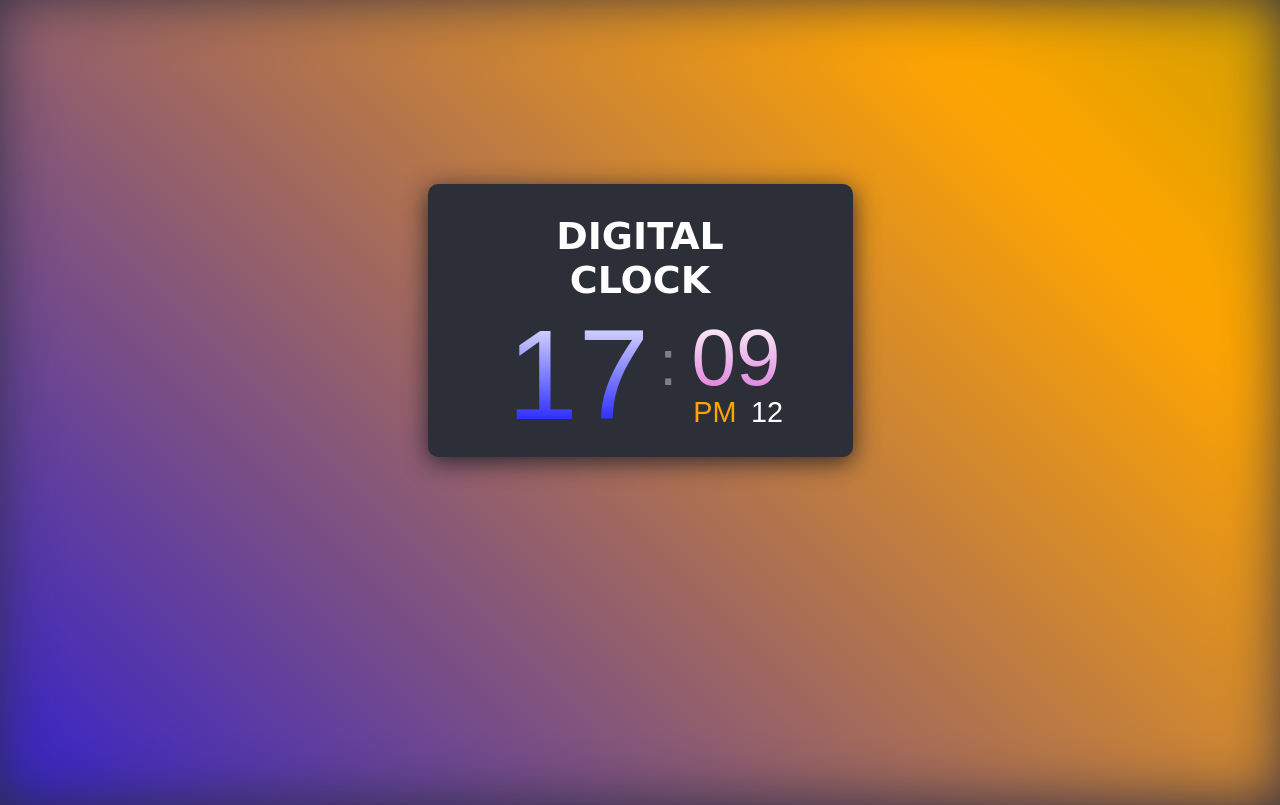
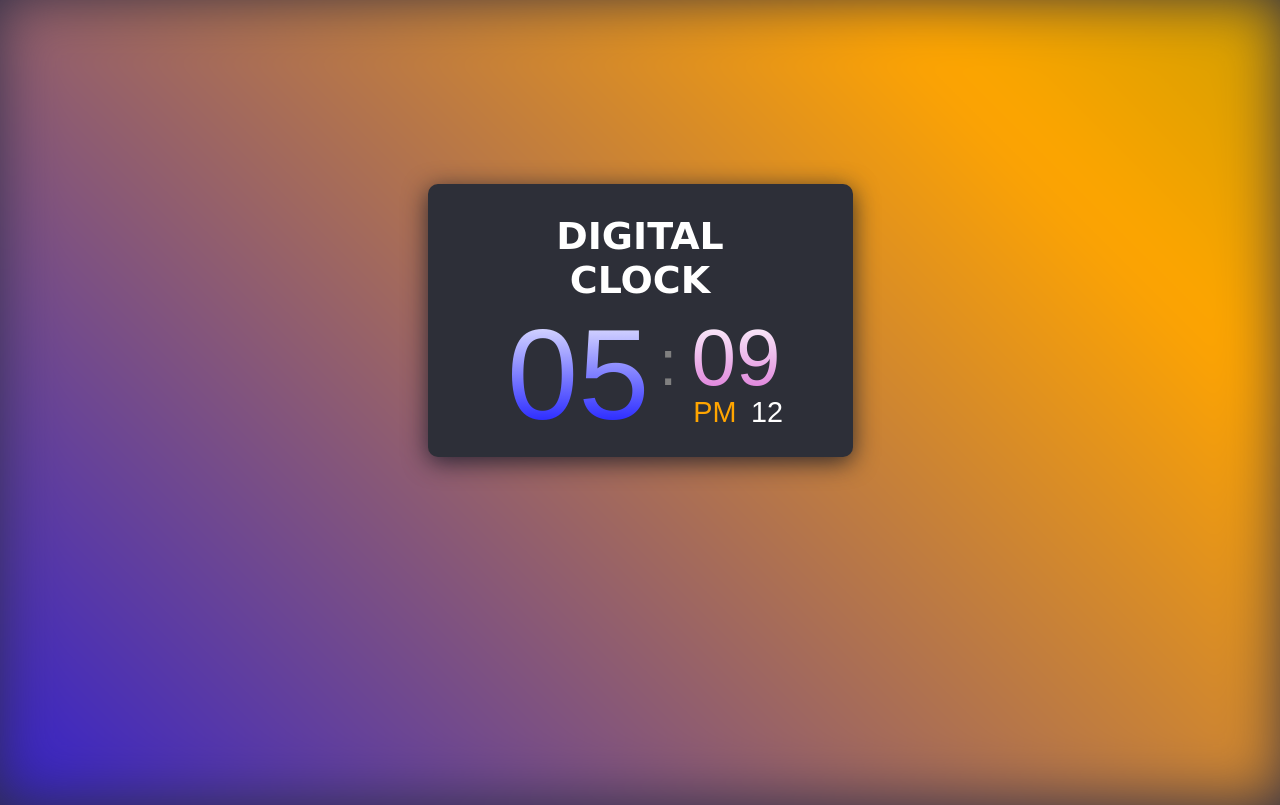
Before and after one commit to firsttestgithub/Digital-clock, a plain HTML site: page index.html in a window 1280 px wide. Drawn offline with Linux system fonts and the light colour scheme.

Commit message:
Add files via upload

```diff
--- a/index.html
+++ b/index.html
@@ -45,7 +45,7 @@
             let m = new Date().getMinutes();
             let s = new Date().getSeconds();
           let amps = h >= 12 ? "PM" : "AM";
-          if(h < 12){
+          if(h > 12){
                 h = h - 12;
             }
             h = (h < 10 ) ? "0" + h : h;
```
